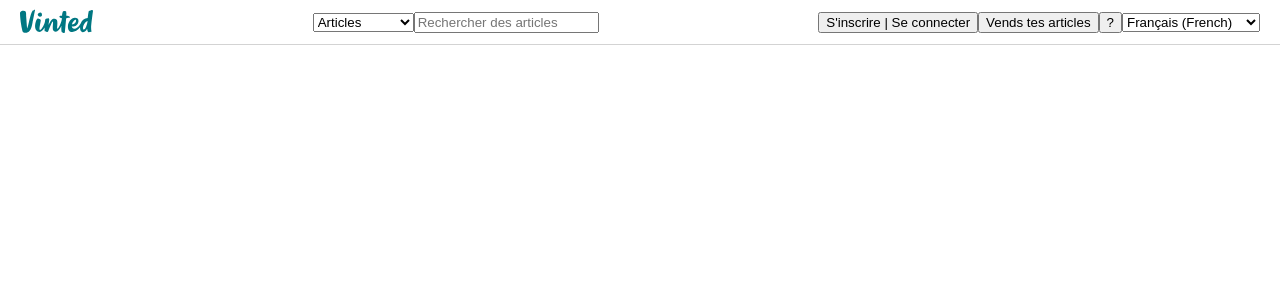
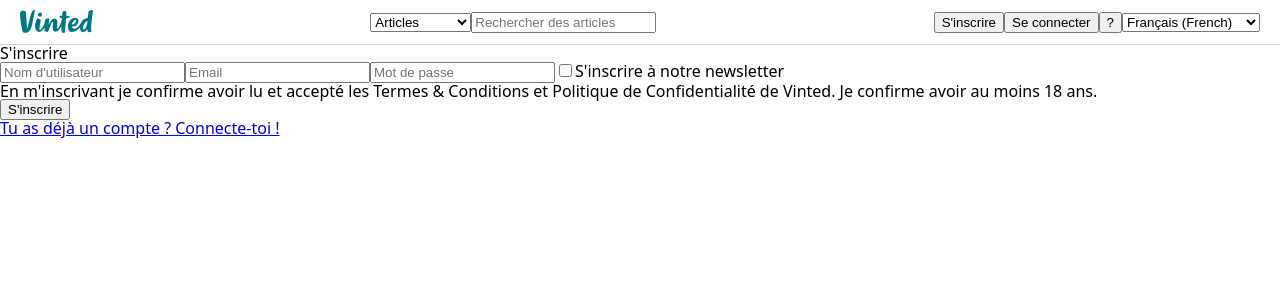
Before and after one commit to BorisLabianca/vinted-front, a React (Create React App) app: page /signup in a window 1280 px wide. Shown: the top 300 px of the page. Built offline with nearby package versions, Linux system fonts and the light colour scheme.

Commit message:
signup and login pages first draft

```diff
--- a/package.json
+++ b/package.json
@@ -10,6 +10,7 @@
     "@testing-library/react": "^13.0.0",
     "@testing-library/user-event": "^13.2.1",
     "axios": "^1.1.3",
+    "js-cookie": "^3.0.1",
     "react": "^18.2.0",
     "react-dom": "^18.2.0",
     "react-router-dom": "^6.4.3",
--- a/src/App.js
+++ b/src/App.js
@@ -1,8 +1,16 @@
 import "./App.css";
 import { BrowserRouter as Router, Routes, Route } from "react-router-dom";
+
+// import des pages
 import Home from "./pages/Home";
 import Offer from "./pages/Offer";
+import Login from "./pages/Login";
+import Signup from "./pages/Signup";
+
+// import des composants
 import Header from "./components/Header";
+
+// import de fontawesome
 import { library } from "@fortawesome/fontawesome-svg-core";
 import { faCircleInfo, faHeart } from "@fortawesome/free-solid-svg-icons";
 library.add(faCircleInfo, faHeart);
@@ -13,6 +21,8 @@ function App() {
       <Header />
       <Routes>
         <Route path="/" element={<Home />} />
+        <Route path="/signup" element={<Signup />} />
+        <Route path="/login" element={<Login />} />
         <Route path="/offer/:id" element={<Offer />} />
       </Routes>
     </Router>
--- a/src/components/Header.js
+++ b/src/components/Header.js
@@ -21,8 +21,12 @@ const Header = () => {
             <input type="text" placeholder="Rechercher des articles" />
           </div>
           <div className="header-action">
-            <button>S'inscrire | Se connecter</button>
-            <button>Vends tes articles</button>
+            <Link to="/signup">
+              <button>S'inscrire</button>
+            </Link>
+            <Link to="/login">
+              <button>Se connecter</button>
+            </Link>
             <button>?</button>
             <select name="languages" id="languages">
               <option value="french">Français (French)</option>
--- a/src/components/HotOffer.js
+++ b/src/components/HotOffer.js
@@ -21,14 +21,26 @@ const HotOffer = ({ image, price, details, id }) => {
         </div>
 
         {details.map((detail, index) => {
-          const taille = detail.TAILLE;
-          const marque = detail.MARQUE;
-          return (
-            <div key={index} className="details">
-              <div>{taille}</div>
-              <div>{marque}</div>
-            </div>
-          );
+          if (detail.TAILLE) {
+            return (
+              <div key={index} className="details">
+                {detail.TAILLE}
+              </div>
+            );
+          } else {
+            return null;
+          }
+        })}
+        {details.map((detail, index) => {
+          if (detail.MARQUE) {
+            return (
+              <div key={index} className="details">
+                {detail.MARQUE}
+              </div>
+            );
+          } else {
+            return null;
+          }
         })}
       </div>
     </div>
--- /dev/null
+++ b/src/pages/Login.js
@@ -0,0 +1,38 @@
+import { useState, useEffect } from "react";
+import Cookies from "js-cookie";
+import { useNavigate } from "react-router-dom";
+import { Link } from "react-router-dom";
+import axios from "axios";
+
+const Login = () => {
+  const [email, setEmail] = useState("");
+  const [password, setPassword] = useState("");
+  const navigate = useNavigate();
+
+  return (
+    <div>
+      <h1>Se connecter</h1>
+      <form>
+        <input
+          type="email"
+          placeholder="Adresse email"
+          value={email}
+          onChange={(event) => {
+            setEmail(event.target.value);
+          }}
+        />
+        <input
+          type="password"
+          placeholder="Mot de passe"
+          value={password}
+          onChange={(event) => {
+            setPassword(event.target.value);
+          }}
+        />
+        <input type="submit" value="Se connecter" />
+      </form>
+      <Link to="/signup">Pas encore de compte ? Inscris-toi !</Link>
+    </div>
+  );
+};
+export default Login;
--- /dev/null
+++ b/src/pages/Signup.js
@@ -0,0 +1,54 @@
+import { useState, useEffect } from "react";
+import Cookies from "js-cookie";
+import { useNavigate } from "react-router-dom";
+import { Link } from "react-router-dom";
+import axios from "axios";
+
+const Signup = () => {
+  const [username, setUserName] = useState("");
+  const [email, setEmail] = useState("");
+  const [password, setPassword] = useState("");
+  const navigate = useNavigate();
+
+  return (
+    <div>
+      <h1>S'inscrire</h1>
+      <form>
+        <input
+          type="text"
+          placeholder="Nom d'utilisateur"
+          value={username}
+          onChange={(event) => {
+            setUserName(event.target.value);
+          }}
+        />
+        <input
+          type="email"
+          placeholder="Email"
+          value={email}
+          onChange={(event) => {
+            setEmail(event.target.value);
+          }}
+        />
+        <input
+          type="password"
+          placeholder="Mot de passe"
+          value={password}
+          onChange={(event) => {
+            setPassword(event.target.value);
+          }}
+        />
+        <input type="checkbox" />
+        <label>S'inscrire à notre newsletter</label>
+        <p>
+          En m'inscrivant je confirme avoir lu et accepté les Termes &
+          Conditions et Politique de Confidentialité de Vinted. Je confirme
+          avoir au moins 18 ans.
+        </p>
+        <input type="submit" value="S'inscrire" />
+      </form>
+      <Link to="/login">Tu as déjà un compte ? Connecte-toi !</Link>
+    </div>
+  );
+};
+export default Signup;
```
Also changed, not shown: 1 other file (tests, documents, lock files or other folders).
